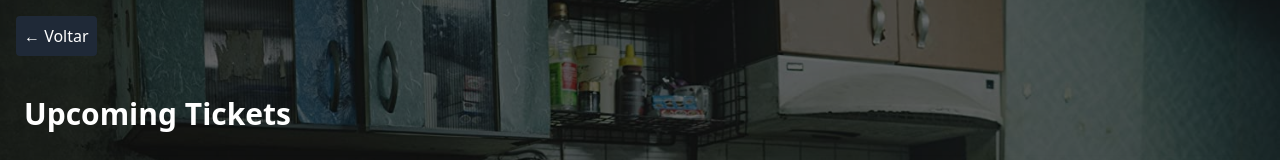
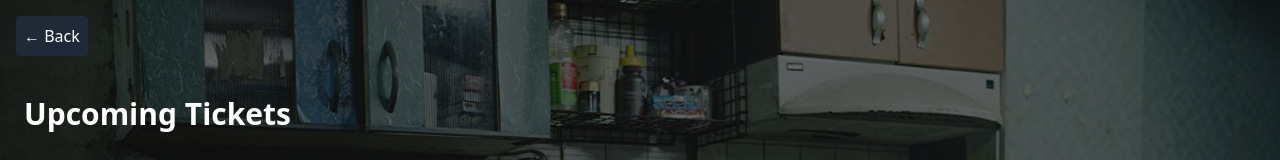
Before and after one commit to anaquarele/cinema, a React (Vite) app: page /ticket-details in a window 1280 px wide. Shown: the top 160 px of the page. Built offline with nearby package versions, Linux system fonts and the light colour scheme.

Commit message:
ticketdetails.tsx

```diff
--- a/src/pages/TicketDetails.tsx
+++ b/src/pages/TicketDetails.tsx
@@ -16,7 +16,7 @@ const TicketDetails: React.FC = () => {
           className="bg-gray-800 p-2 rounded text-white"
           style={{ zIndex: 50 }}
         >
-          ← Voltar
+          ← Back
         </button>
       </div>
 
```
